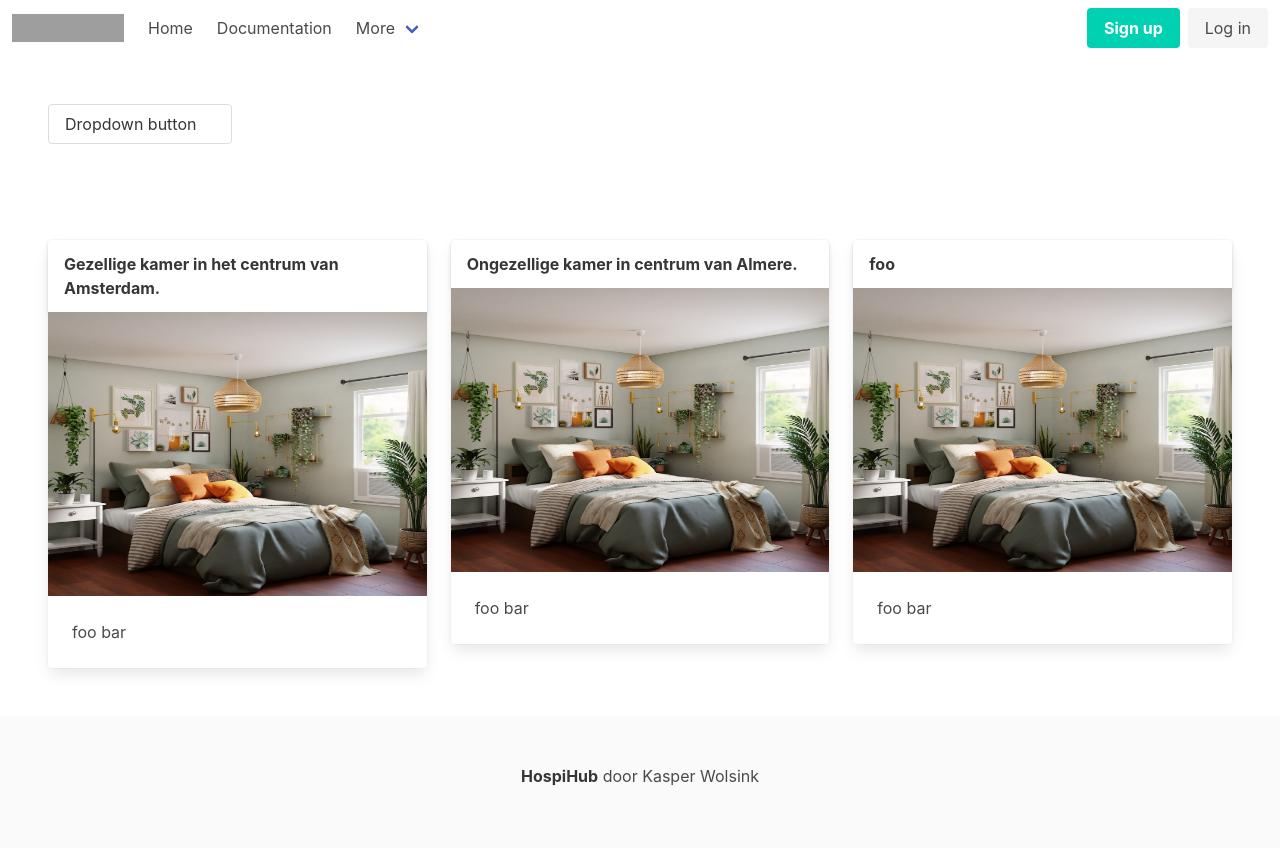
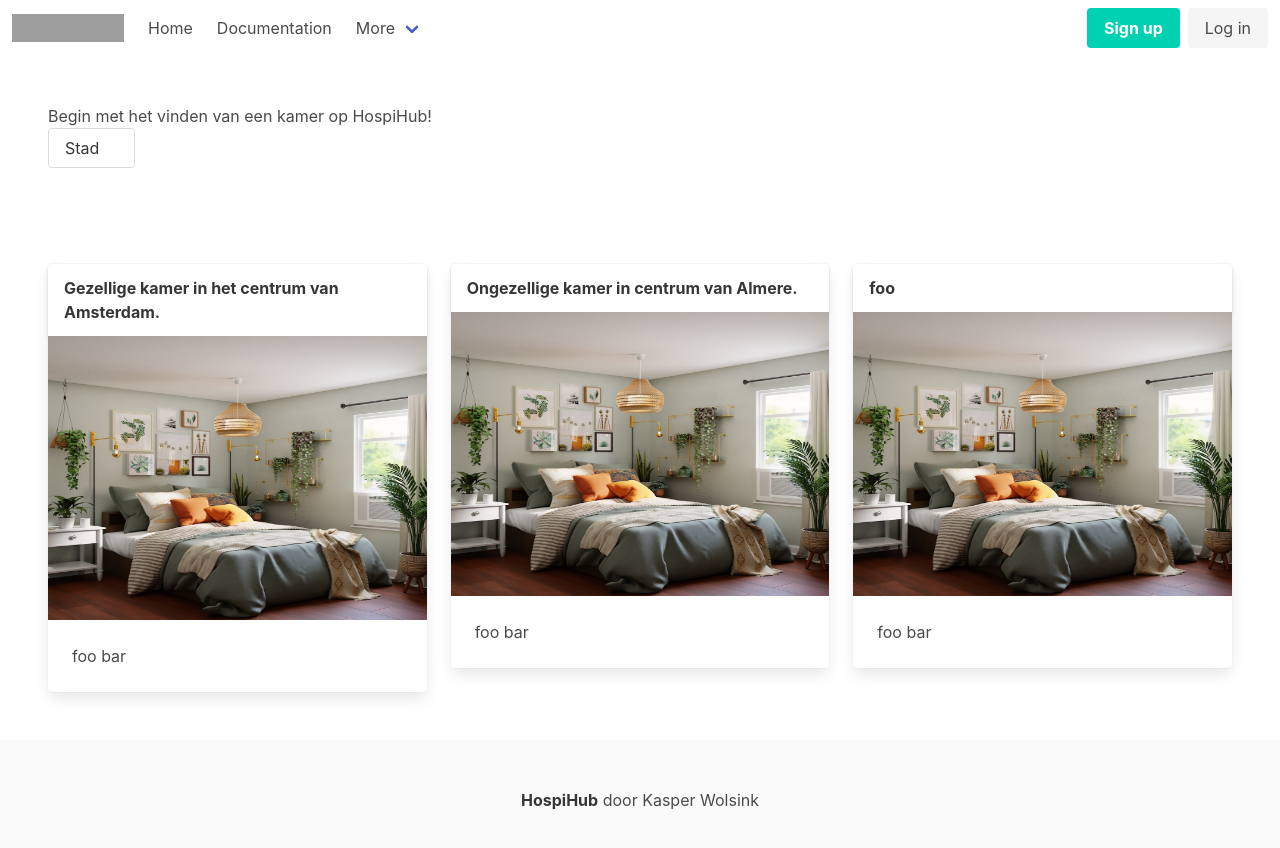
Before and after one commit to kwolsink/hospihub, a Nuxt app: page / in a window 1280 px wide. Shown: the top 848 px of the page. Built offline with nearby package versions, Linux system fonts and the light colour scheme; grey boxes are pictures that could not be loaded.

Commit message:
refactor dropdown and search bar

```diff
--- a/components/DropDown.vue
+++ /dev/null
@@ -1,41 +0,0 @@
-<template>
-  <div class="dropdown" :class="{'is-active': isActive}">
-  <div class="dropdown-trigger">
-    <button class="button" aria-haspopup="true" aria-controls="dropdown-menu" @click="toggleIfActive()">
-      <span>Dropdown button</span>
-      <span class="icon is-small">
-        <i class="fas fa-angle-down" aria-hidden="true"></i>
-      </span>
-    </button>
-  </div>
-  <div class="dropdown-menu" id="dropdown-menu" role="menu">
-    <div class="dropdown-content">
-      <a href="#" class="dropdown-item">
-        Dropdown item
-      </a>
-      <a class="dropdown-item">
-        Other dropdown item
-      </a>
-      <a href="#" class="dropdown-item is-active">
-        Active dropdown item
-      </a>
-      <a href="#" class="dropdown-item">
-        Other dropdown item
-      </a>
-      <hr class="dropdown-divider">
-      <a href="#" class="dropdown-item">
-        With a divider
-      </a>
-    </div>
-  </div>
-</div>
-</template>
-
-
-
-<script setup lang="ts">
-let isActive = ref(false)
-
-const toggleIfActive =  () => {isActive.value = !isActive.value}
-
-</script>
--- a/components/SearchBar.vue
+++ b/components/SearchBar.vue
@@ -1,3 +1,39 @@
 <template>
-  <DropDown/>
+  <div>
+    <p>
+      Begin met het vinden van een kamer op HospiHub!
+    </p>
+    <div class="dropdown" :class="{'is-active': isDropDownActive}">
+      <div class="dropdown-trigger">
+        <button class="button" aria-haspopup="true" aria-controls="dropdown-menu" @click="toggleDropDown()">
+          <span>Stad</span>
+          <span class="icon is-small">
+            <i class="fas fa-angle-down" aria-hidden="true"></i>
+          </span>
+        </button>
+      </div>
+      <div class="dropdown-menu" id="dropdown-menu" role="menu">
+        <div class="dropdown-content">
+          <a v-for="city in cities" href="#" class="dropdown-item">
+            {{ city }}
+          </a>
+          <hr class="dropdown-divider">
+          <a href="#" class="dropdown-item">
+            Anders
+          </a>
+        </div>
+      </div>
+    </div>
+  </div>
 </template>
+
+
+<script setup lang="ts">
+
+const cities = ["Amsterdam", "Delft", "Rotterdam", "Utrecht"];
+
+const isDropDownActive = ref(false);
+const toggleDropDown = () => {isDropDownActive.value = !isDropDownActive.value}
+
+
+</script>
```
